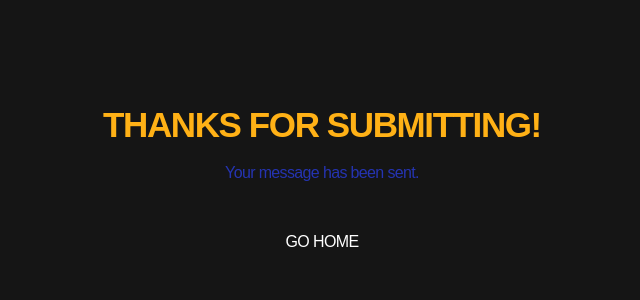
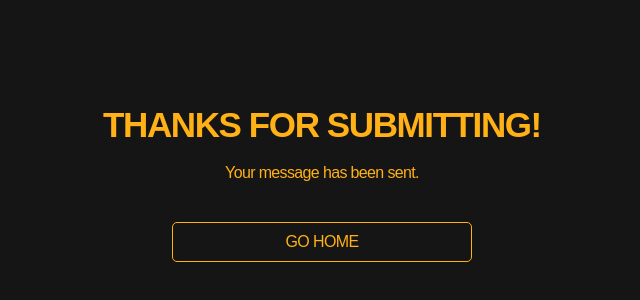
Before and after one commit to franticus/CelestiaStudios, a website: page docs/thanks.html in a window 1280 px wide. Shown: the part 216-516 px from the top of the page, without its empty margins (318-958 px from the left). Drawn offline with Linux system fonts and the light colour scheme.

Commit message:
docs review

```diff
--- a/docs/thanks.html
+++ b/docs/thanks.html
@@ -15,7 +15,7 @@
 			line-height: 110%;
 			letter-spacing: -0.04em;
 			text-transform: uppercase;
-			color: var(--blue);
+			color: var(--text-color);
 		}
 
 		p {
@@ -23,7 +23,7 @@
 			font-size: 16px;
 			line-height: 110%;
 			letter-spacing: -0.04em;
-			color: rgba(41, 60, 218, 0.8);
+			color: var(--text-color);
 			margin-top: 20px;
 			margin-bottom: 40px;
 		}
@@ -44,21 +44,21 @@
 			border-radius: 5px;
 			width: 100%;
 			max-width: 300px;
-			border: 1px solid var(--blue);
+			border: 1px solid var(--accent);
 			height: 40px;
-			background: var(--blue);
+			background: var(--accent-dark);
 			font-weight: 500;
 			font-size: 16px;
 			line-height: 100%;
 			letter-spacing: -0.04em;
 			text-transform: uppercase;
-			color: #fff;
+			color: var(--accent);
 			white-space: nowrap;
 			transition: all 0.3s ease;
 		}
 
 		.btn:hover {
-			color: var(--blue);
-			background-color: #fff;
+			color: var(--text-color-dark);
+			background-color: var(--accent);
 		}
 	</style></head><body><h1>THANKS FOR SUBMITTING!</h1><p>Your message has been sent.</p><div class="btn_container"> <a href="index.html" class="btn">GO&#160;HOME</a></div></body></html>
```
Also changed, not shown: docs/img/svgsprite/stack/sprite.stack.html (+1 -1 lines), src/html/thanks.html (+7 -7 lines).
